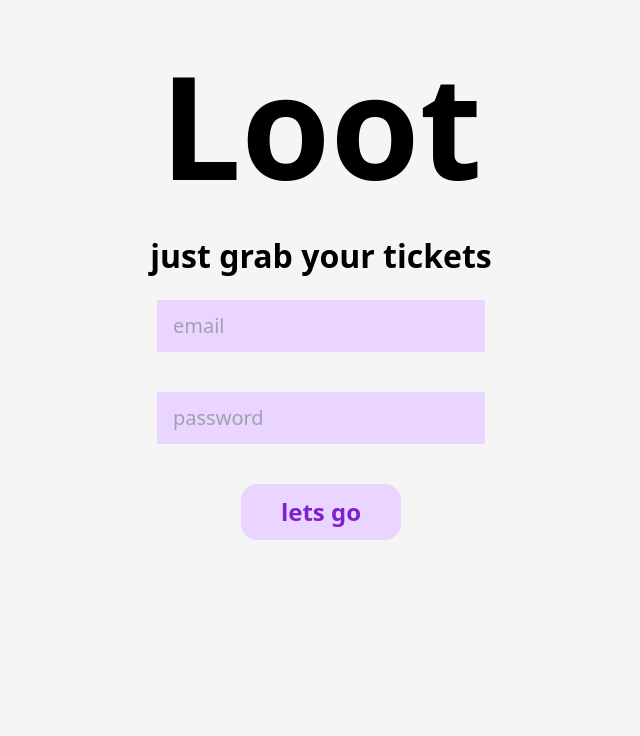
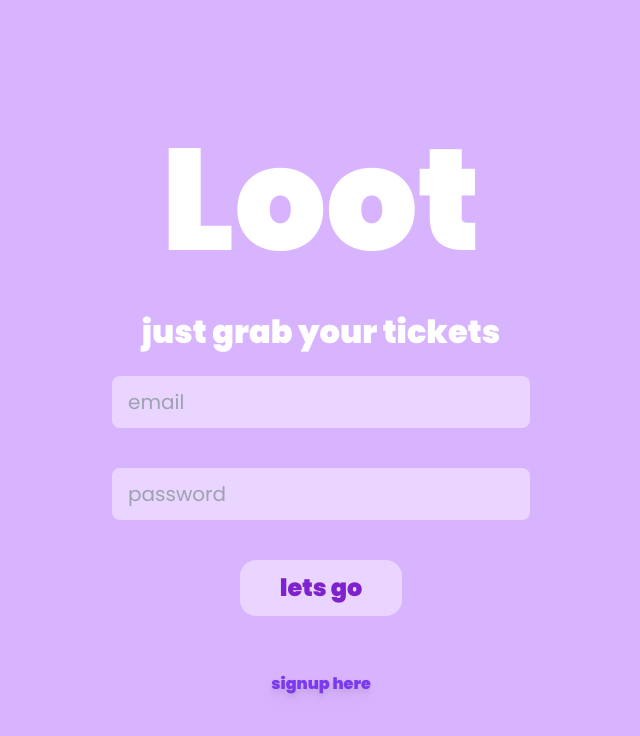
Before and after one commit to dextey/Loot, a Next.js app in the folder client/: page /signin in a window 1280 px wide. Shown: the top 736 px of the page, without its empty margins (319-959 px from the left). Built offline with nearby package versions, Linux system fonts and the light colour scheme.

Commit message:
Added client Auth pages

```diff
--- a/client/package.json
+++ b/client/package.json
@@ -20,6 +20,7 @@
     "postcss": "8.4.28",
     "react": "18.2.0",
     "react-dom": "18.2.0",
+    "react-icons": "^4.11.0",
     "tailwindcss": "3.3.3",
     "typescript": "5.1.6"
   }
--- a/client/src/app/layout.tsx
+++ b/client/src/app/layout.tsx
@@ -1,16 +1,19 @@
 import "./globals.css";
 import type { Metadata } from "next";
+import { Poppins } from "next/font/google";
 
 export const metadata: Metadata = {
   title: "Loot",
   description: "Best ticketing app in internet",
 };
 
+const poppins = Poppins({ weight: ["400", "600", "900"], subsets: ["latin"] });
+
 export default function RootLayout({ children }: { children: React.ReactNode }) {
   return (
     <html lang="en">
       <body>
-        <div className="container mx-auto">{children}</div>
+        <div className={`mx-auto container ${poppins.className}`}>{children}</div>
       </body>
     </html>
   );
--- a/client/src/app/signin/page.tsx
+++ b/client/src/app/signin/page.tsx
@@ -1,6 +1,8 @@
 "use client";
 
+import { URL_CONSTANTS } from "@/constants";
 import axios from "axios";
+import Link from "next/link";
 import { useState } from "react";
 
 function page() {
@@ -12,14 +14,14 @@ function page() {
 
   const onSubmit = () => {
     axios
-      .post("/api/users/signin", { email: data.email, password: data.password })
+      .post(URL_CONSTANTS.signIn, { email: data.email, password: data.password })
       .then((res) => console.log(res.data))
-      .catch((err) => {});
+      .catch(({ response }) => console.log(response.data));
   };
 
   return (
-    <div className="flex flex-col p-4 justify-center items-center">
-      <div className="flex flex-col text-center font-black ">
+    <div className="flex flex-col p-4 justify-center items-center bg-purple-300 h-screen w-full overflow-hidden">
+      <div className="flex flex-col text-center font-black text-white ">
         <div className="text-[9rem]">Loot</div>
         <div className="text-[2rem]">just grab your tickets</div>
       </div>
@@ -28,7 +30,7 @@ function page() {
           onChange={onChange}
           type="email"
           name="email"
-          className="px-4 my-2 p-3 text-xl font-medium  border-none bg-purple-200"
+          className="px-4 my-2 p-3 text-xl font-medium  border-none bg-purple-200 rounded-lg text-slate-700 focus:outline-none"
           placeholder="email"
         />
       </div>
@@ -37,18 +39,21 @@ function page() {
           onChange={onChange}
           type="password"
           name="password"
-          className="px-4 my-2 p-3 text-xl font-medium  border-none bg-purple-200"
+          className="px-4 my-2 p-3 text-xl font-medium  border-none bg-purple-200 rounded-lg text-slate-700 focus:outline-none"
           placeholder="password"
         />
       </div>
 
-      <div className="p-3">
+      <div className="p-3 flex flex-col gap-2 items-center ">
         <button
           onClick={onSubmit}
           className=" my-2 p-3 text-2xl font-black rounded-2xl border-none bg-purple-200 text-purple-700 px-10"
         >
           lets go
         </button>
+        <Link href={"/signup"} className=" font-bold pt-10 text-violet-600 drop-shadow-lg">
+          signup here
+        </Link>
       </div>
     </div>
   );
--- a/client/src/app/signup/page.tsx
+++ b/client/src/app/signup/page.tsx
@@ -1,22 +1,26 @@
 "use client";
 
-import axios from "axios";
+import { URL_CONSTANTS } from "@/constants";
+import { useRequest } from "@/hooks/useRequest";
+import { TextInput } from "@/ui/input/Textinput";
+import Link from "next/link";
 import { useState } from "react";
 
 function page() {
   const [data, setData] = useState({ email: "", password: "", confirmPassword: "" });
-
+  const { request, errors, setErrors } = useRequest({
+    url: URL_CONSTANTS.signUp,
+    method: "post",
+    data: data,
+  });
   const onChange = (e: React.ChangeEvent<HTMLInputElement>) => {
     setData({ ...data, [e.target.name]: e.target.value });
   };
 
   const onSubmit = () => {
     if (data.password === data.confirmPassword) {
-      axios
-        .post("/api/users/signup", { email: data.email, password: data.password })
-        .then((res) => console.log(res.data))
-        .catch((err) => {});
-    }
+      request();
+    } else setErrors(<div className="p-3 text-red-500 ">passwords dont match</div>);
   };
 
   return (
@@ -25,40 +29,31 @@ function page() {
         <div className="text-[9rem]">Loot</div>
         <div className="text-[2rem]">just grab your tickets</div>
       </div>
+      {errors}
       <div className="p-3">
-        <input
-          onChange={onChange}
-          type="email"
-          name="email"
-          className="px-4 my-2 p-3 text-xl font-medium  border-none bg-purple-200"
-          placeholder="email"
-        />
+        <TextInput onChange={onChange} type="email" name="email" placeholder="email" />
       </div>
       <div className="p-3">
-        <input
-          onChange={onChange}
-          type="password"
-          name="password"
-          className="px-4 my-2 p-3 text-xl font-medium  border-none bg-purple-200"
-          placeholder="password"
-        />
+        <TextInput onChange={onChange} type="password" name="password" placeholder="password" />
       </div>
       <div className="p-3">
-        <input
+        <TextInput
           onChange={onChange}
           type="password"
           name="confirmPassword"
-          className="px-4 my-2 p-3 text-xl font-medium  border-none bg-purple-200"
           placeholder="confirm password"
         />
       </div>
-      <div className="p-3">
+      <div className=" flex flex-col p-3 items-center">
         <button
           onClick={onSubmit}
           className=" my-2 p-3 text-2xl font-black rounded-2xl border-none bg-purple-200 text-purple-700 px-10"
         >
           sign up
         </button>
+        <Link href={"/signin"} className=" font-bold pt-10 text-violet-600 drop-shadow-lg">
+          Already have an account? SignIn here
+        </Link>
       </div>
     </div>
   );
--- a/client/src/components/Navbar.tsx
+++ b/client/src/components/Navbar.tsx
@@ -1,11 +1,17 @@
+import Link from "next/link";
+import { BiHeart, BiUser } from "react-icons/bi";
+
 function Navbar() {
   return (
     <div className="flex justify-between w-full px-4 p-3 m-2 rounded-md bg-violet-200 text-violet-600 items-center">
       <div className="text-3xl font-black mx-2">Loot</div>
       <div className="text-[1.1rem] font-black mx-2 flex gap-4">
-        <span>Home</span>
-        <span>List</span>
-        <span>Account</span>
+        <span>
+          <BiHeart />
+        </span>
+        <Link href={"/signin"}>
+          <BiUser />
+        </Link>
       </div>
     </div>
   );
```
Also changed, not shown: 1 other file (tests, documents, lock files or other folders).
